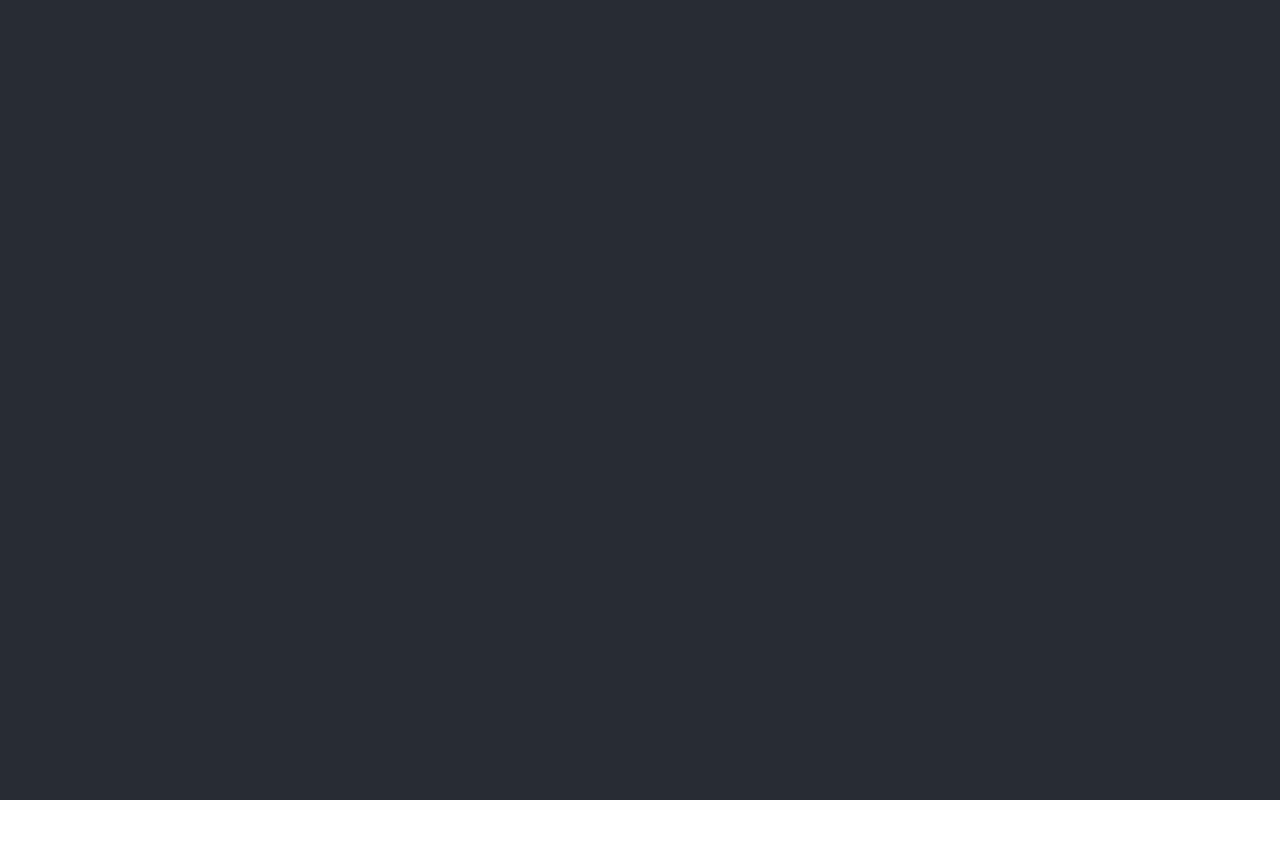
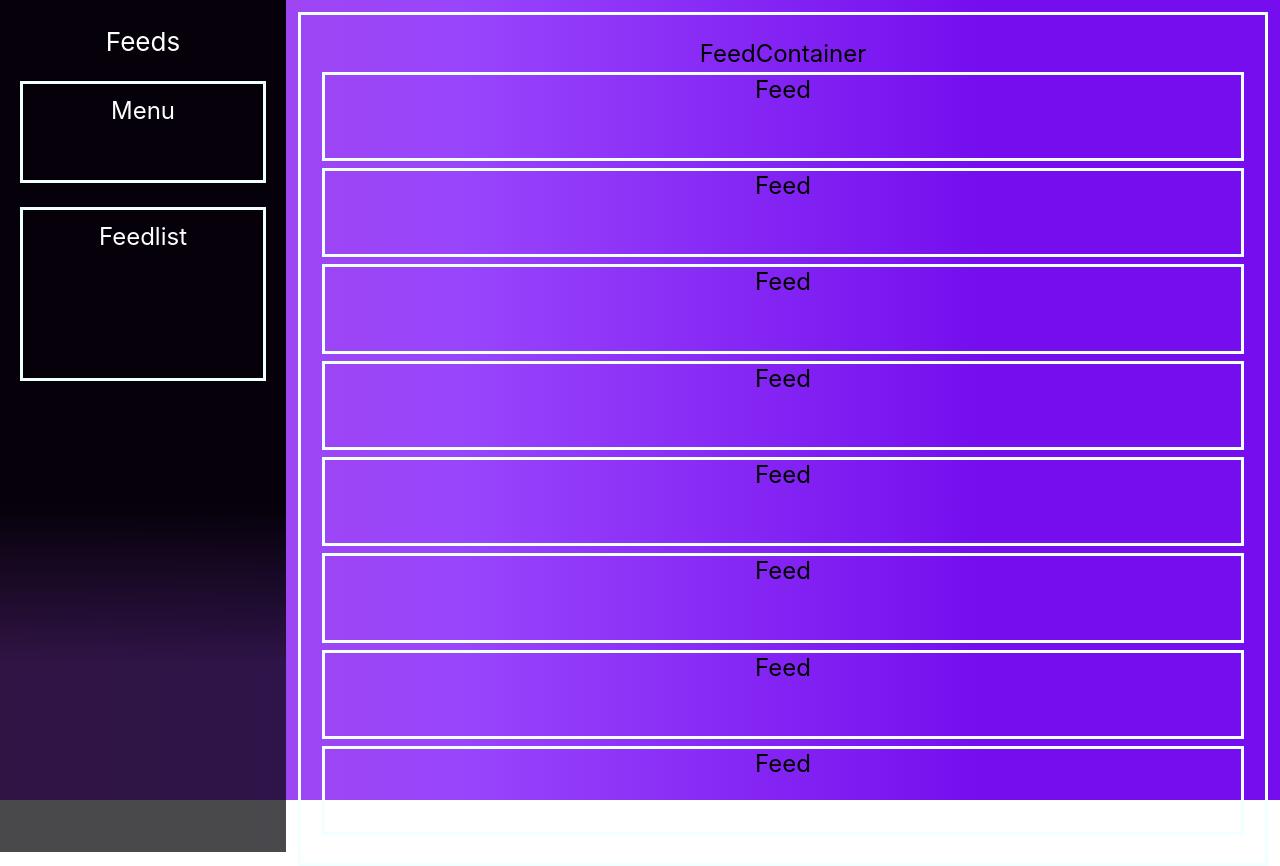
Before and after one commit to Jerry-Vrrr/Avoma-takehome, a React (Create React App) app: page / in a window 1280 px wide. Before the commit the page ends 800 px from the top, so only its background shows below. Built offline with nearby package versions, Linux system fonts and the light colour scheme.

Commit message:
Render components and add styling

```diff
--- a/src/App.css
+++ b/src/App.css
@@ -1,38 +1,7 @@
 .App {
-  text-align: center;
+  height: 100vh;
+  width: 100vw;
+  display: flex;
+  background: rgb(166,71,230);
+  background: linear-gradient(90deg, rgba(166,71,230,1) 0%, rgba(153,69,252,1) 36%, rgba(117,13,238,1) 77%);
 }
-
-.App-logo {
-  height: 40vmin;
-  pointer-events: none;
-}
-
-@media (prefers-reduced-motion: no-preference) {
-  .App-logo {
-    animation: App-logo-spin infinite 20s linear;
-  }
-}
-
-.App-header {
-  background-color: #282c34;
-  min-height: 100vh;
-  display: flex;
-  flex-direction: column;
-  align-items: center;
-  justify-content: center;
-  font-size: calc(10px + 2vmin);
-  color: white;
-}
-
-.App-link {
-  color: #61dafb;
-}
-
-@keyframes App-logo-spin {
-  from {
-    transform: rotate(0deg);
-  }
-  to {
-    transform: rotate(360deg);
-  }
-}
--- a/src/App.js
+++ b/src/App.js
@@ -1,12 +1,12 @@
-import logo from './logo.svg';
 import './App.css';
+import FeedContainer from './Components/FeedContainer';
+import Sidebar from './Components/Sidebar';
 
 function App() {
   return (
     <div className="App">
-      <header className="App-header">
-
-      </header>
+      <Sidebar />
+      <FeedContainer />
     </div>
   );
 }
--- a/src/Components/Feed.css
+++ b/src/Components/Feed.css
@@ -0,0 +1,12 @@
+.feed {
+    display: flex;
+    flex-direction: column;
+    align-items: center;
+    justify-content: flex-start;
+    width: 100%;
+    height: 4em;
+    margin: .15em;
+    font-size: calc(8px + 2vmin);
+    border-style: solid;
+    border-color: azure;
+}
--- a/src/Components/Feed.js
+++ b/src/Components/Feed.js
@@ -1,7 +1,9 @@
 import React from 'react'
+import './Feed.css';
+
 
 export default function Feed() {
   return (
-    <div>Feed</div>
+    <div className='feed'>Feed</div>
   )
 }
--- a/src/Components/FeedContainer.css
+++ b/src/Components/FeedContainer.css
@@ -0,0 +1,13 @@
+.feed-container {
+    display: flex;
+    flex-direction: column;
+    align-items: center;
+    justify-content: flex-start;
+    width: 100vw;
+    height: 100vh;
+    margin: .5em;
+    font-size: calc(8px + 2vmin);
+    padding: 1em;
+    border-style: solid;
+    border-color: azure;
+}
--- a/src/Components/FeedContainer.js
+++ b/src/Components/FeedContainer.js
@@ -1,7 +1,19 @@
 import React from 'react'
+import './FeedContainer.css';
+import Feed from './Feed';
+
 
 export default function FeedContainer() {
   return (
-    <div>FeedContainer</div>
+    <div className='feed-container'>FeedContainer
+      <Feed />
+      <Feed />
+      <Feed />
+      <Feed />
+      <Feed />
+      <Feed />
+      <Feed />
+      <Feed />
+    </div>
   )
 }
--- a/src/Components/Feedlist.css
+++ b/src/Components/Feedlist.css
@@ -0,0 +1,13 @@
+.feedlist {
+    display: flex;
+    flex-direction: column;
+    align-items: center;
+    justify-content: flex-start;
+    font-size: calc(8px + 2vmin);
+    padding: .5em;
+    border-style: solid;
+    border-color: azure;
+    color: white;
+    width: 9em;
+    min-height: 6em;
+}
--- a/src/Components/Feedlist.js
+++ b/src/Components/Feedlist.js
@@ -1,7 +1,9 @@
 import React from 'react'
+import './Feedlist.css';
+
 
 export default function Feedlist() {
   return (
-    <div>Feedlist</div>
+    <div className='feedlist'>Feedlist</div>
   )
 }
--- a/src/Components/Menu.css
+++ b/src/Components/Menu.css
@@ -0,0 +1,14 @@
+.menu {
+    display: flex;
+    flex-direction: column;
+    align-items: center;
+    justify-content: flex-start;
+    font-size: calc(8px + 2vmin);
+    padding: .5em;
+    border-style: solid;
+    border-color: azure;
+    color: white;
+    width: 9em;
+    min-height: 3em;
+    margin: 1em;
+}
--- a/src/Components/Menu.js
+++ b/src/Components/Menu.js
@@ -1,7 +1,8 @@
 import React from 'react'
+import './Menu.css';
 
 export default function Menu() {
   return (
-    <div>Menu</div>
+    <div className='menu'>Menu</div>
   )
 }
--- a/src/Components/Sidebar.css
+++ b/src/Components/Sidebar.css
@@ -0,0 +1,13 @@
+.sidebar {
+    min-height: 100vh;
+    width: 9em;
+    background: rgb(5,0,9);
+    background: linear-gradient(180deg, rgba(5,0,9,1) 59%, rgba(2,0,5,0.7189469537815126) 78%);
+    display: flex;
+    flex-direction: column;
+    align-items: center;
+    justify-content: flex-start;
+    font-size: calc(10px + 2vmin);
+    padding: 1em;
+    color: white;
+  }
--- a/src/Components/Sidebar.js
+++ b/src/Components/Sidebar.js
@@ -1,7 +1,14 @@
 import React from 'react'
+import './Sidebar.css';
+import Menu from './Menu';
+import Feedlist from './Feedlist';
 
 export default function Sidebar() {
   return (
-    <div>Sidebar</div>
+    <div className='sidebar'>Feeds
+      <Menu />
+      <Feedlist />
+    </div>
+
   )
 }
```
